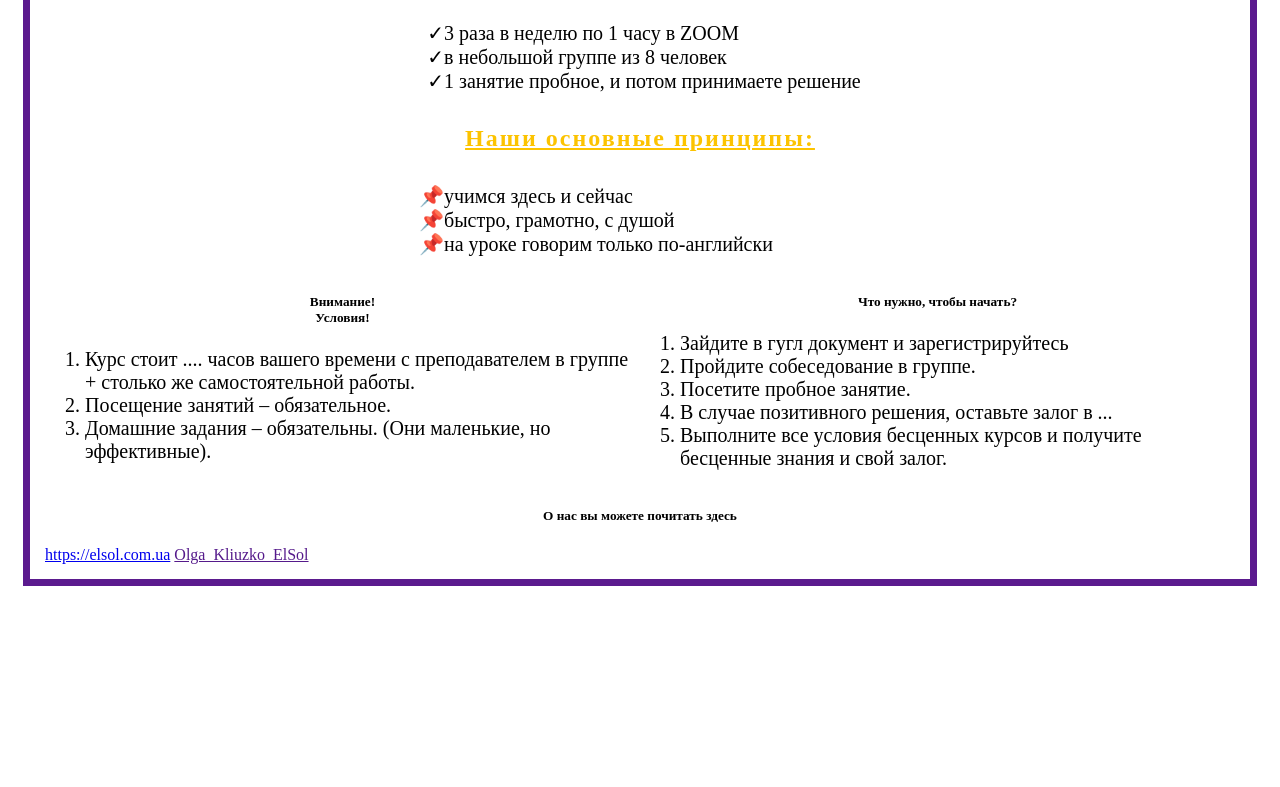
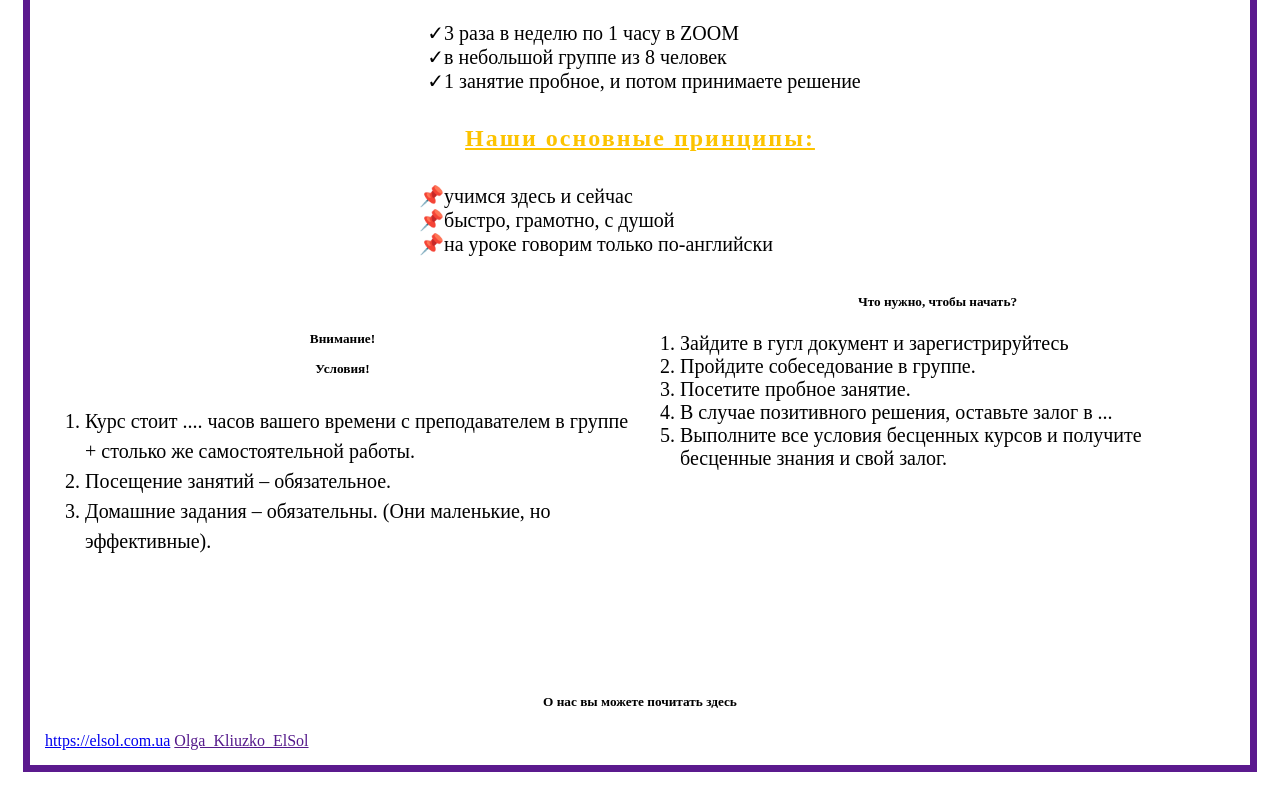
Before and after one commit to OlgaBlud/elsol.github.io, a plain HTML site: page index.html in a window 1280 px wide. Shown: the part 489-1276 px from the top of the page. Before the commit the page ends 1090 px from the top, so only its background shows below. Drawn offline with Linux system fonts and the light colour scheme.

Commit message:
css terms

```diff
--- a/style.css
+++ b/style.css
@@ -30,6 +30,11 @@ main {
 }
 .terms {
   grid-area: t;
+  height: 370px;
+  width: 100%;
+  text-align: left;
+  line-height: 30px;
+  padding-top: 30px;
 }
 .start {
   grid-area: s;
```
